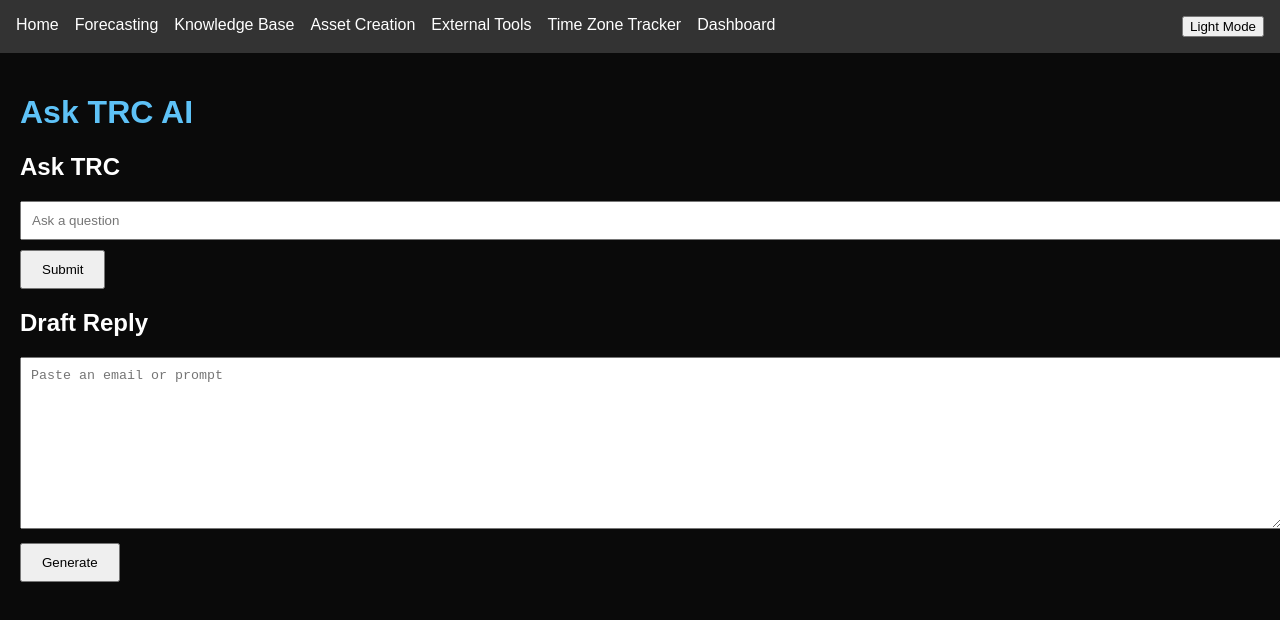
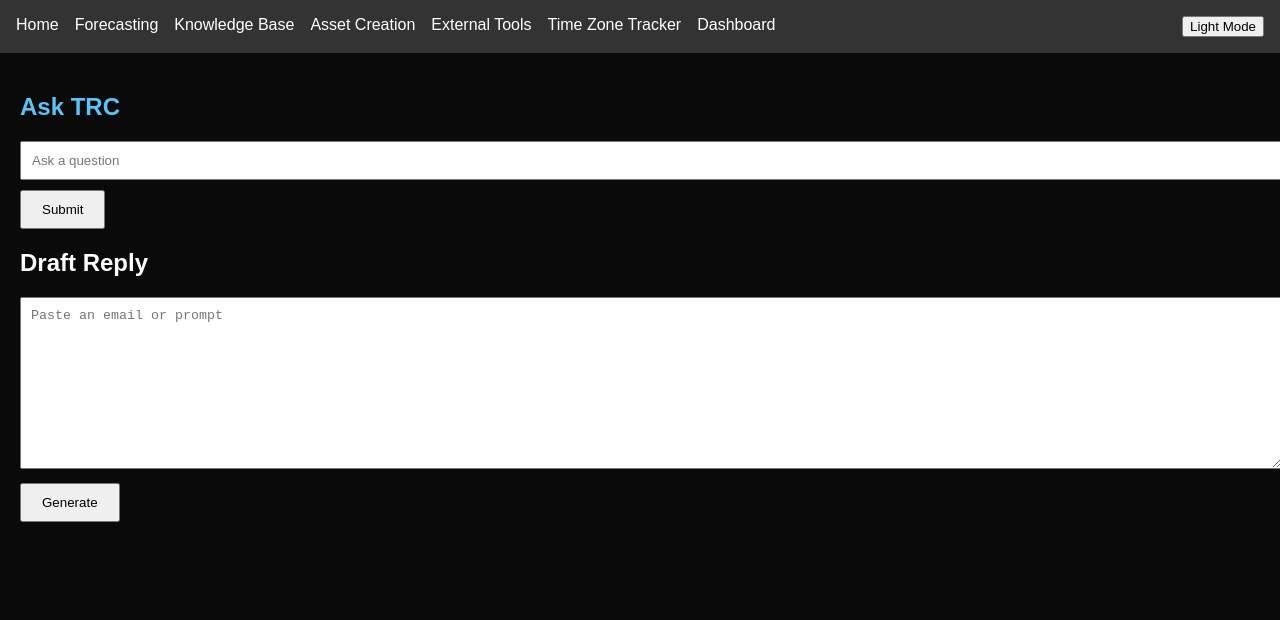
Before and after one commit to TomSumner28/merchant-data, a Next.js app: page / in a window 1280 px wide. Shown: the top 620 px of the page. Built offline with nearby package versions, Linux system fonts and the light colour scheme.

Commit message:
Remove redundant Ask TRC AI header

```diff
--- a/pages/index.js
+++ b/pages/index.js
@@ -37,9 +37,7 @@ export default function Home() {
 
   return (
     <div style={{ padding: 20 }}>
-      <h1 style={{ color: '#5ec2f7' }}>Ask TRC AI</h1>
-
-      <h2>Ask TRC</h2>
+      <h2 style={{ color: '#5ec2f7' }}>Ask TRC</h2>
       <div style={{ marginBottom: 20 }}>
         <input
           type="text"
```
